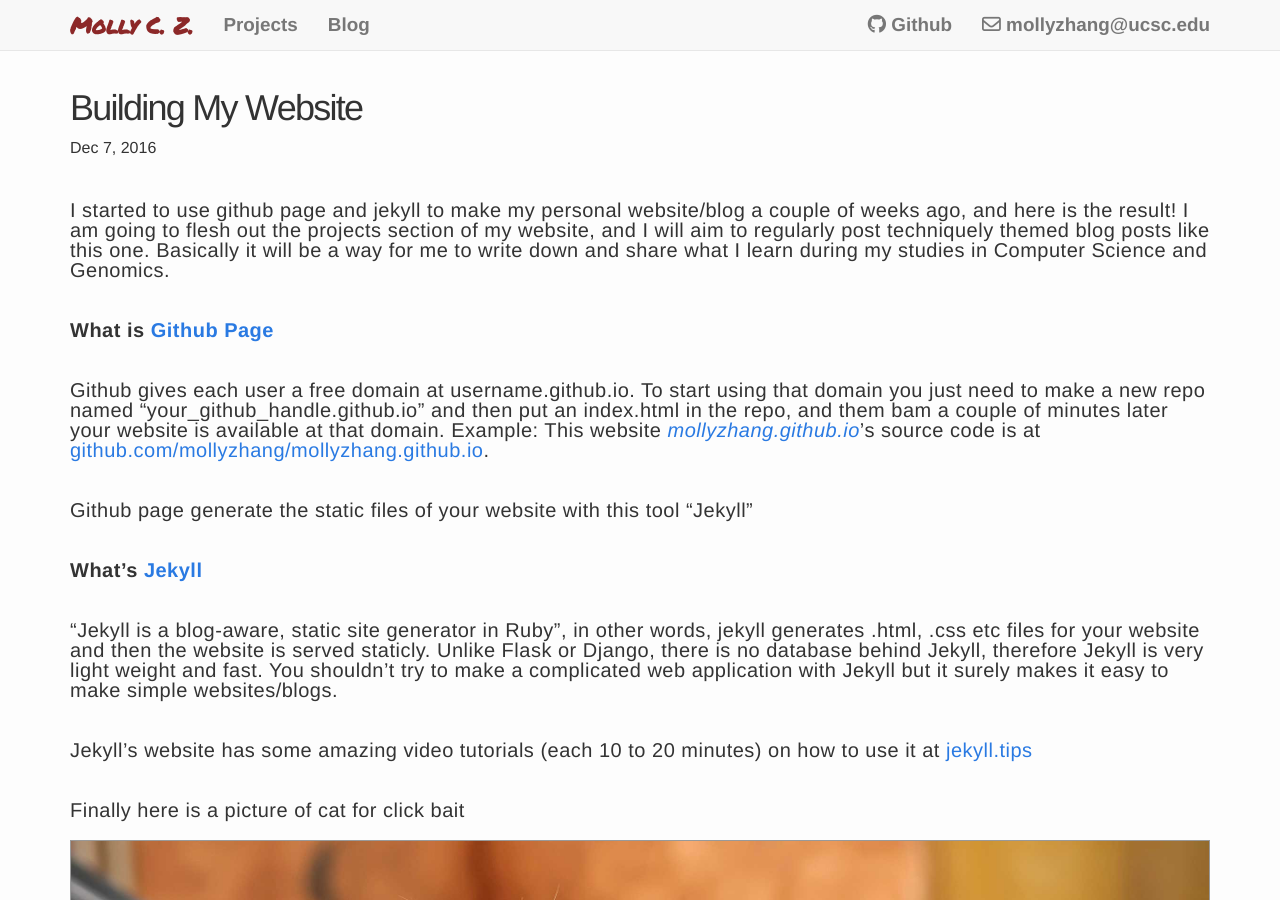
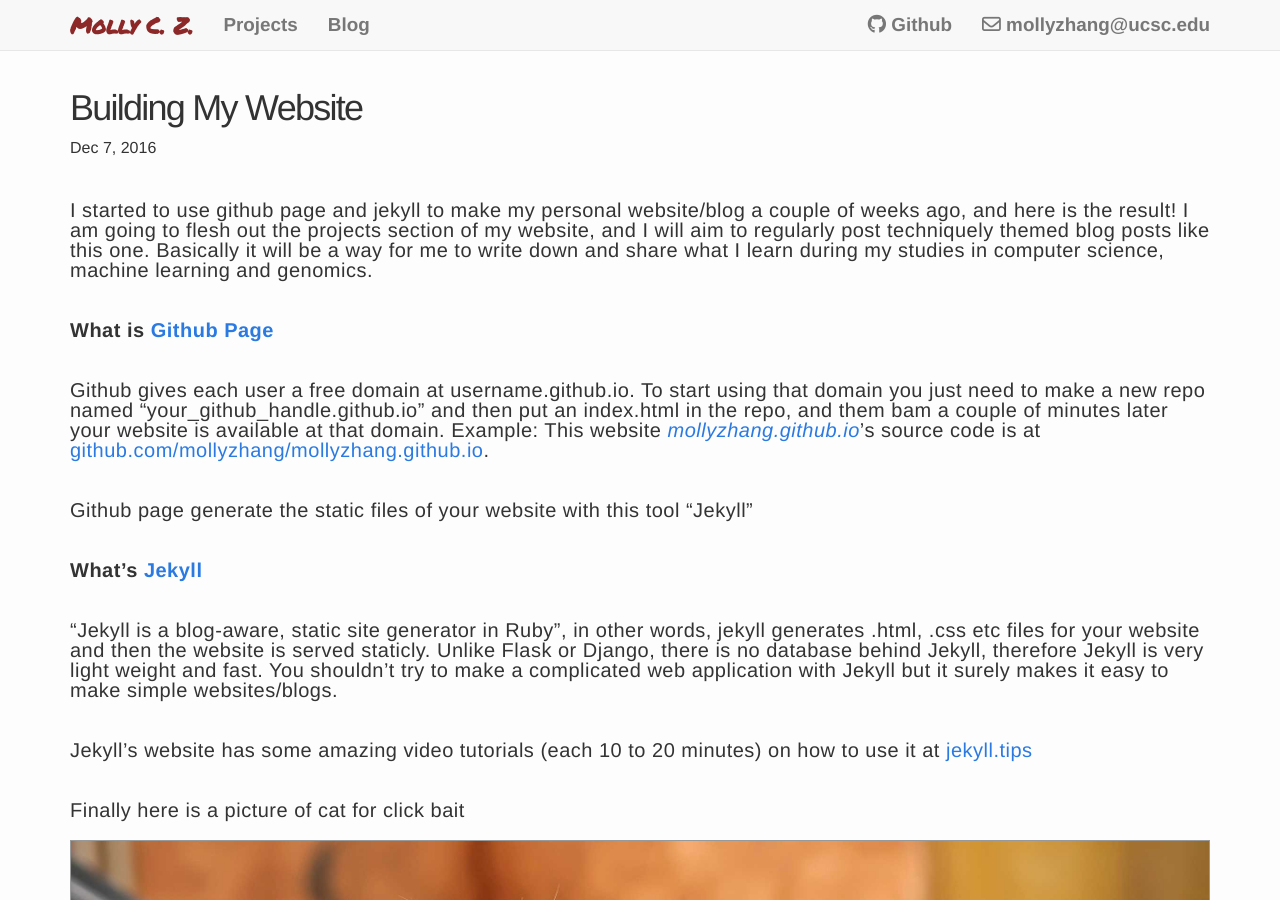
Before and after one commit to MollyZhang/MollyZhang.github.io_offline, a Jekyll site: the page built from _posts/2016-12-07-building-my-website.md, in a window 1280 px wide and 900 px high. Built offline with Jekyll 4.4.1, drawn with Linux system fonts in a browser that asks for light colours; nearby versions of some CDN libraries.

Commit message:
change word capitalization

```diff
--- a/_posts/2016-12-07-building-my-website.md
+++ b/_posts/2016-12-07-building-my-website.md
@@ -4,7 +4,7 @@ excerpt: "Buidling of this personal website/blog with Jekyll and Github Page"
 thumbnail: "/img/01-cat-wants-to-tell-you-laptop.jpg"
 ---
 
-#### I started to use github page and jekyll to make my personal website/blog a couple of weeks ago, and here is the result! I am going to flesh out the projects section of my website, and I will aim to regularly post techniquely themed blog posts like this one. Basically it will be a way for me to write down and share what I learn during my studies in Computer Science and Genomics.
+#### I started to use github page and jekyll to make my personal website/blog a couple of weeks ago, and here is the result! I am going to flesh out the projects section of my website, and I will aim to regularly post techniquely themed blog posts like this one. Basically it will be a way for me to write down and share what I learn during my studies in computer science, machine learning and genomics.
 
 #### **What is [Github Page](https://pages.github.com)**
 
```
